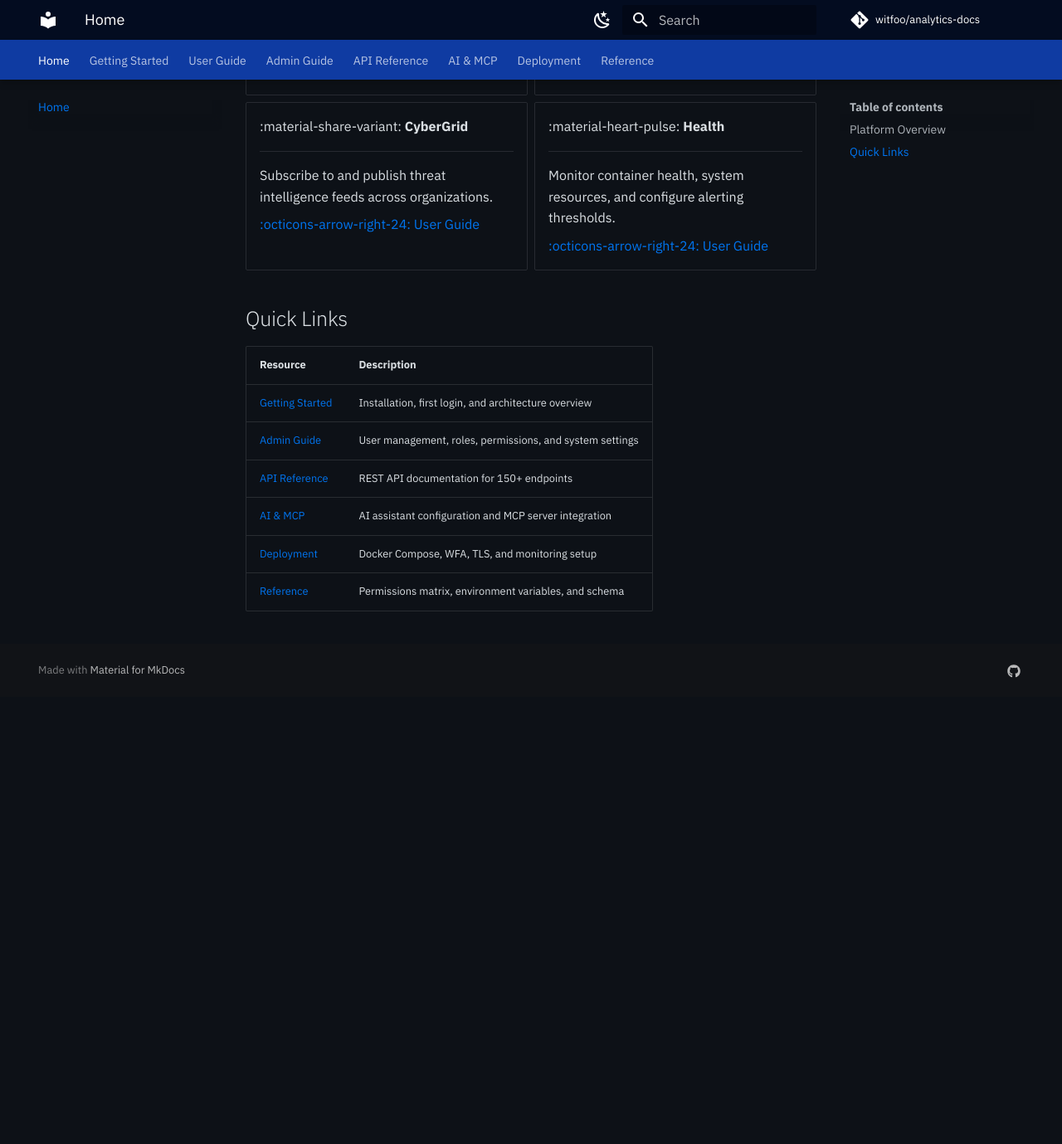
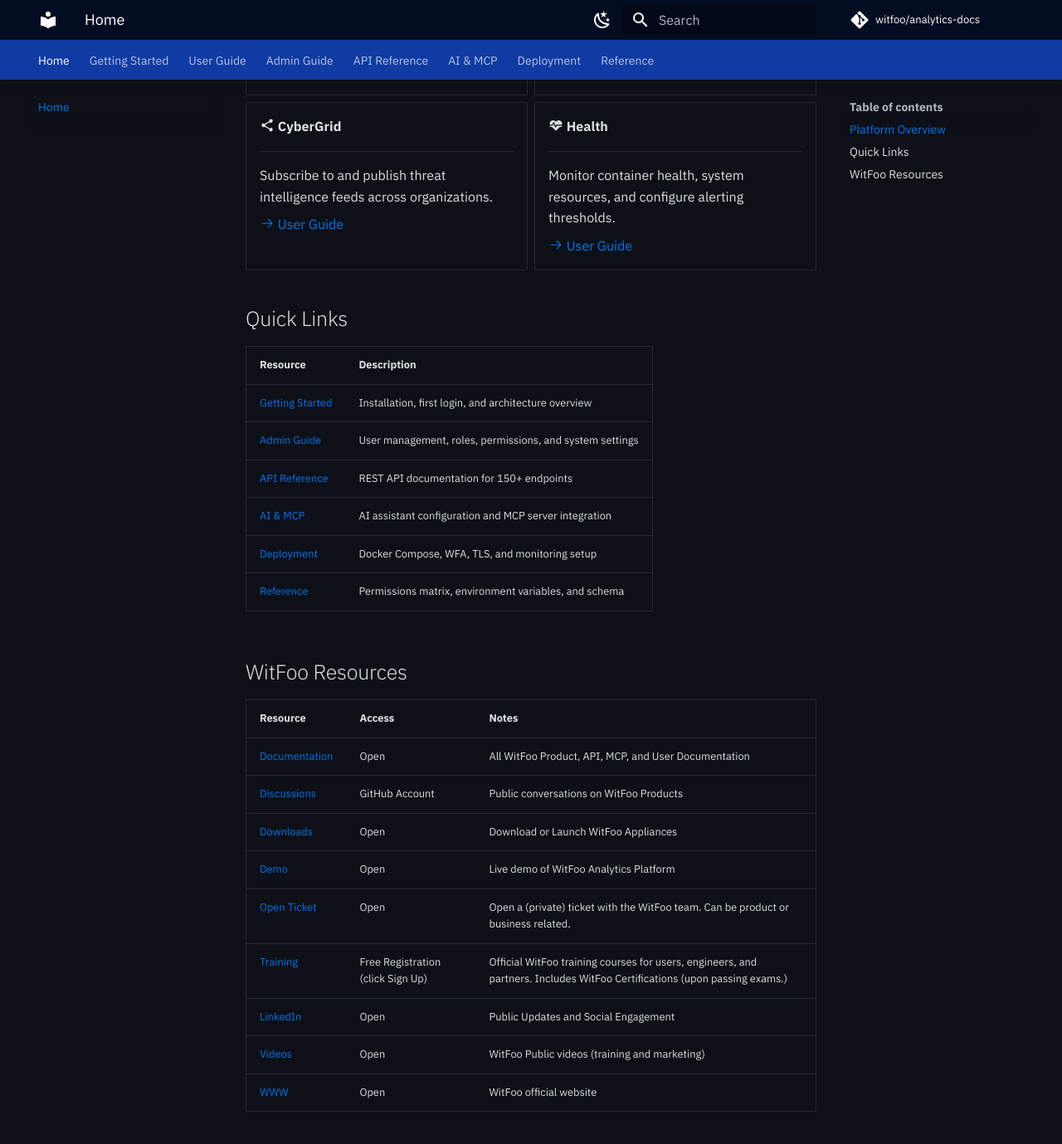
Before and after one commit to witfoo/analytics-docs, an MkDocs documentation site: the page built from docs/index.md, in a window 1280 px wide and 1400 px high, scrolled down 764 px. Shown: the top 1379 px of the window at 83% size. Built offline with MkDocs 1.6.1 and Material for MkDocs 9.7.7, drawn with Linux system fonts in a browser that asks for light colours; plug-ins that fetch from the network failed and are left out; comment, search, counter and statistics services are not loaded; the version menu is left out; before the commit the page ends 1604 px from its top, so only the background shows below that; some of the changed text lies outside the part shown.

Commit message:
docs: fix icon rendering and add WitFoo Resources table
Add pymdownx.emoji extension to mkdocs.yml to enable Material and
Octicons icon rendering on the home page grid cards.

Add WitFoo Resources reference table with links to documentation,
discussions, downloads, demo, support, training, and social channels.

Co-Authored-By: Claude Opus 4.6 <noreply@anthropic.com>

```diff
--- a/docs/index.md
+++ b/docs/index.md
@@ -68,3 +68,17 @@ WitFoo Analytics ingests security artifacts from your infrastructure, correlates
 | [AI & MCP](ai/index.md) | AI assistant configuration and MCP server integration |
 | [Deployment](deployment/index.md) | Docker Compose, WFA, TLS, and monitoring setup |
 | [Reference](reference/index.md) | Permissions matrix, environment variables, and schema |
+
+## WitFoo Resources
+
+| Resource | Access | Notes |
+| --- | --- | --- |
+| [Documentation](https://docs.witfoo.com/) | Open | All WitFoo Product, API, MCP, and User Documentation |
+| [Discussions](https://github.com/witfoo/witfoo-appliances/discussions) | GitHub Account | Public conversations on WitFoo Products |
+| [Downloads](https://github.com/witfoo/witfoo-appliances) | Open | Download or Launch WitFoo Appliances |
+| [Demo](https://demo.witfoo.com) | Open | Live demo of WitFoo Analytics Platform |
+| [Open Ticket](https://witfoo.zendesk.com/hc/en-us/requests/new) | Open | Open a (private) ticket with the WitFoo team. Can be product or business related. |
+| [Training](https://witfoo.myabsorb.com/) | Free Registration (click Sign Up) | Official WitFoo training courses for users, engineers, and partners. Includes WitFoo Certifications (upon passing exams.) |
+| [LinkedIn](https://www.linkedin.com/company/witfoo) | Open | Public Updates and Social Engagement |
+| [Videos](https://vimeo.com/witfoo) | Open | WitFoo Public videos (training and marketing) |
+| [WWW](https://www.witfoo.com) | Open | WitFoo official website |
--- a/mkdocs.yml
+++ b/mkdocs.yml
@@ -71,6 +71,9 @@ markdown_extensions:
       alternate_style: true
   - pymdownx.tasklist:
       custom_checkbox: true
+  - pymdownx.emoji:
+      emoji_index: !!python/name:material.extensions.emoji.twemoji
+      emoji_generator: !!python/name:material.extensions.emoji.to_svg
   - attr_list
   - md_in_html
   - tables
```
